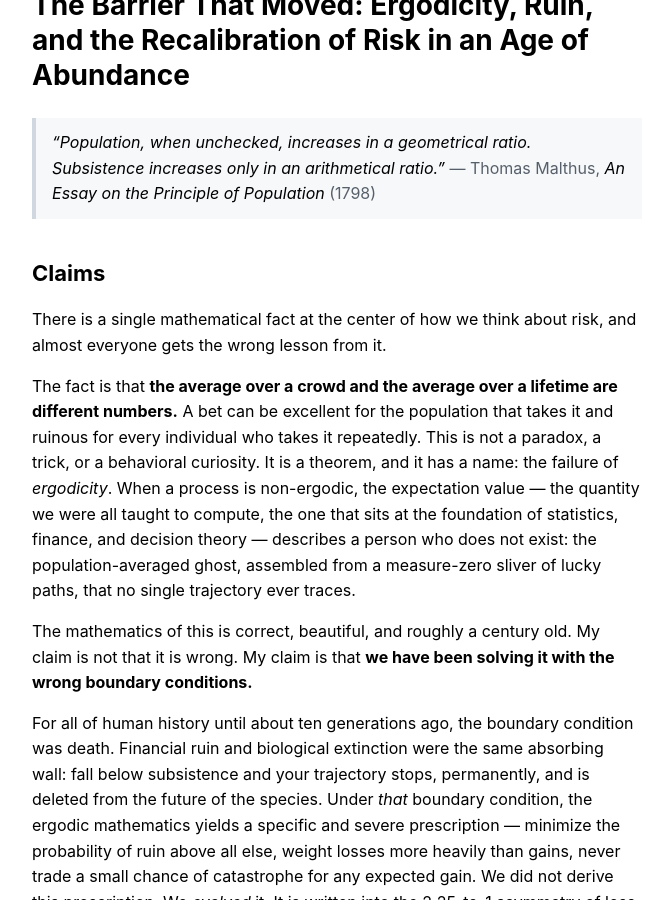
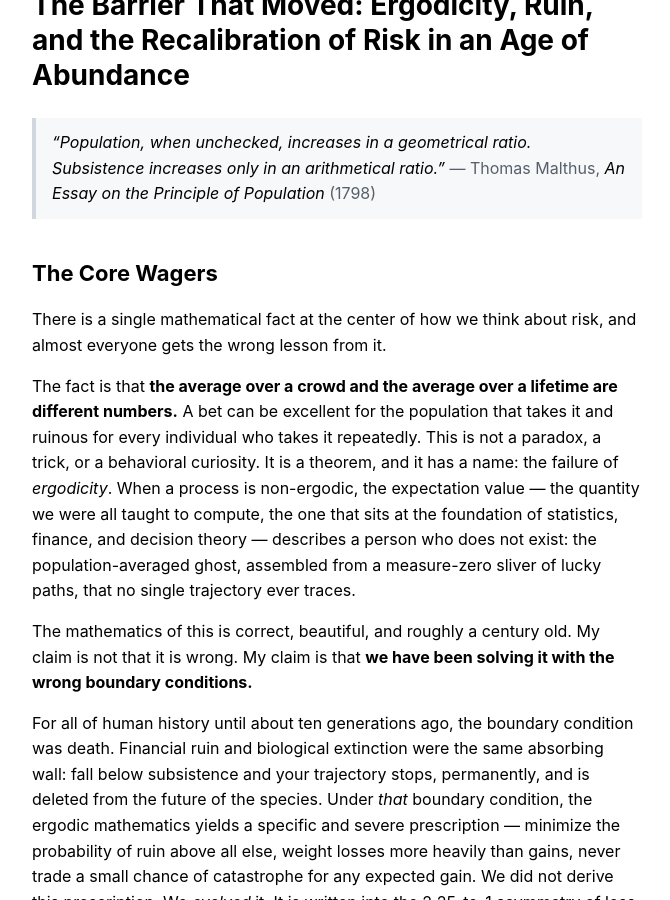
Before and after one commit to elemer1/elemer1.github.io, a Jekyll site: the page built from _markdown/The Barrier that Moved.md, in a window 1280 px wide and 900 px high, scrolled down 302 px. Shown: the whole window, without its empty margins (303-973 px from the left). Built offline with Jekyll 4.4.1, drawn with Linux system fonts in a browser that asks for light colours.

Commit message:
Update The Barrier that Moved.md

```diff
--- a/_markdown/The Barrier that Moved.md
+++ b/_markdown/The Barrier that Moved.md
@@ -9,7 +9,7 @@ listed: true
 > *"Population, when unchecked, increases in a geometrical ratio. Subsistence increases only in an arithmetical ratio."*
 > — Thomas Malthus, *An Essay on the Principle of Population* (1798)
 
-## Claims
+## The Core Wagers
 
 There is a single mathematical fact at the center of how we think about risk, and almost everyone gets the wrong lesson from it.
 
```
